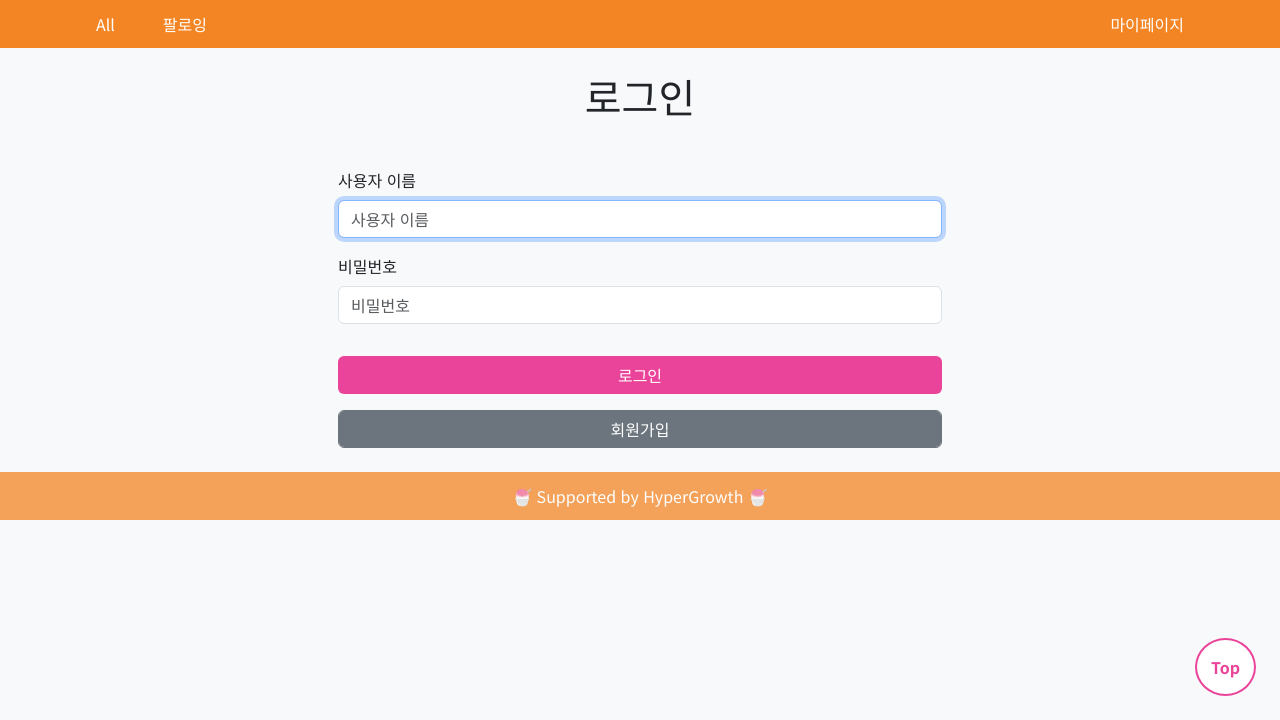
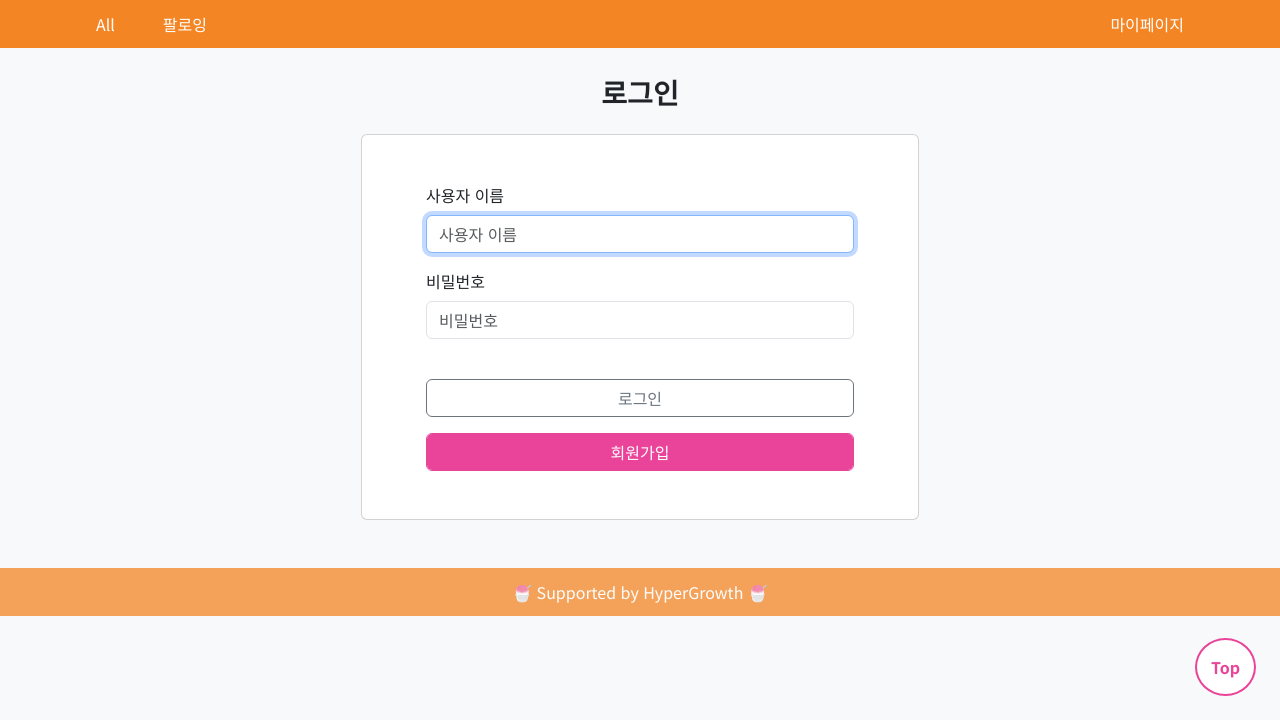
Before and after one commit to jsy78/PJT-1-1107, a Django app: page /accounts/login/ in a window 1280 px wide. Shown: the part 80-800 px from the top of the page. Run offline with Django 3.2, Linux system fonts and the light colour scheme; some libraries are stand-ins or nearby versions.

Commit message:
accounts/login.html

```diff
--- a/accounts/templates/accounts/login.html
+++ b/accounts/templates/accounts/login.html
@@ -2,28 +2,25 @@
 {% load django_bootstrap5 %}
 
 {% block content %}
-  <div class="d-flex justify-content-center align-items-center">
-    <h1 class="my-4">로그인</h1>
-  </div>
-  <div class="p-4">
-    <form action="{% url 'accounts:login' %}" method="POST">
+
+<div class="container my-5 pt-1">
+  <h1 class="text-center my-4 fs-3 fw-bold">로그인</h1>
+  <div class="d-flex justify-content-center">
+    <div class="card col-6">
+      <div class="card-body py-5 px-5">
+        <form action="{% url 'accounts:login' %}" method="POST" enctype="multipart/form-data" class="mx-3">
           {% csrf_token %}
           <input type="hidden" class="form-control" name="next" value="{{ request.GET.next }}">
-      <div class="row justify-content-center">
-        <div class="col-sm-12 col-md-10 col-lg-6">
               {% bootstrap_form form %}
-        </div>
-      </div>
-      <div class="row justify-content-center my-3">
-        <div class="col-sm-12 col-md-10 col-lg-6">
-          <button class="btn form-control text-white" type="submit" style="background: #ea449a;">로그인</button>
-        </div>
-      </div>
-      <div class="row justify-content-center">
-        <div class="col-sm-12 col-md-10 col-lg-6">
-          <a href="{% url 'accounts:signup' %}" class="btn btn-secondary form-control col-6">회원가입</a>
+              <div class="d-grid gap-2">
+                <button class="btn btn-outline-secondary form-control col-6 mt-4 mb-2" type="submit">로그인</button>
+                <a class="btn btn-form text-white form-control col-6" href="{% url 'accounts:signup' %}" role="button">회원가입</a>
               </div>
           </div>
         </form>
       </div>
+    </div>
+  </div>
+</div>
+
 {% endblock content %}
--- a/accounts/templates/accounts/signup.html
+++ b/accounts/templates/accounts/signup.html
@@ -12,7 +12,7 @@
           {% csrf_token %}
           <input type="hidden" class="form-control" name="next" value="{{ request.GET.next }}">
               {% bootstrap_form form %}
-              <button class="btn btn-form form-control col-6 text-white mt-4 mb-5" type="submit" >가입하기</button>
+              <button class="btn btn-form form-control col-6 text-white mt-4 mb-3" type="submit" >가입하기</button>
               <p class="text-muted mb-1">이미 가입하셨나요?</p>
               <a href="{% url 'accounts:login' %}" class="btn btn-outline-secondary form-control col-6">로그인하러 가기</a>
           </div>
```
Lines whose indentation alone changed are shown as unchanged.
